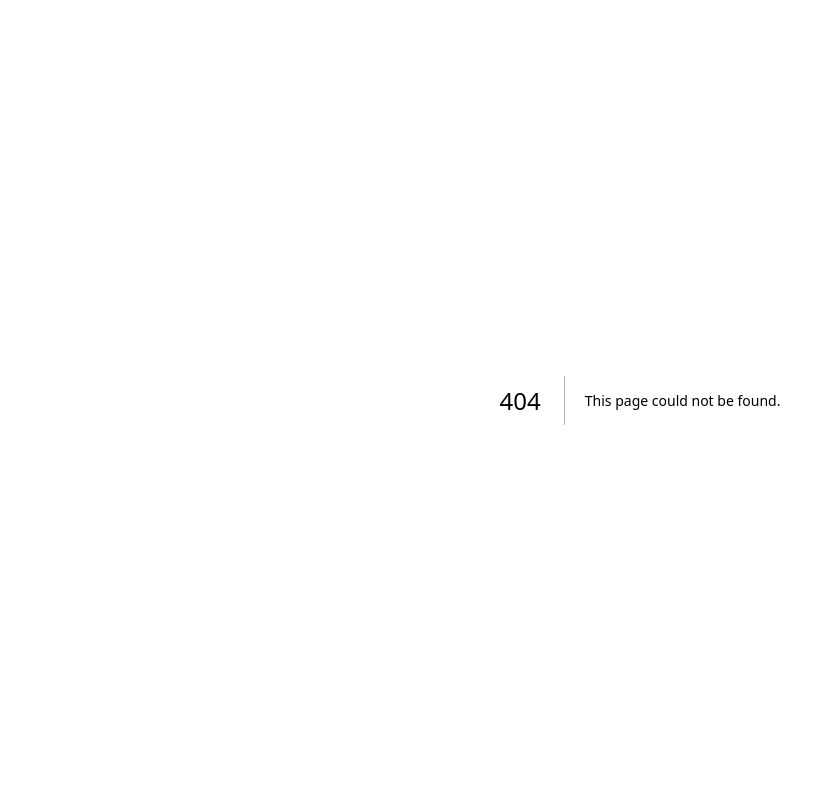
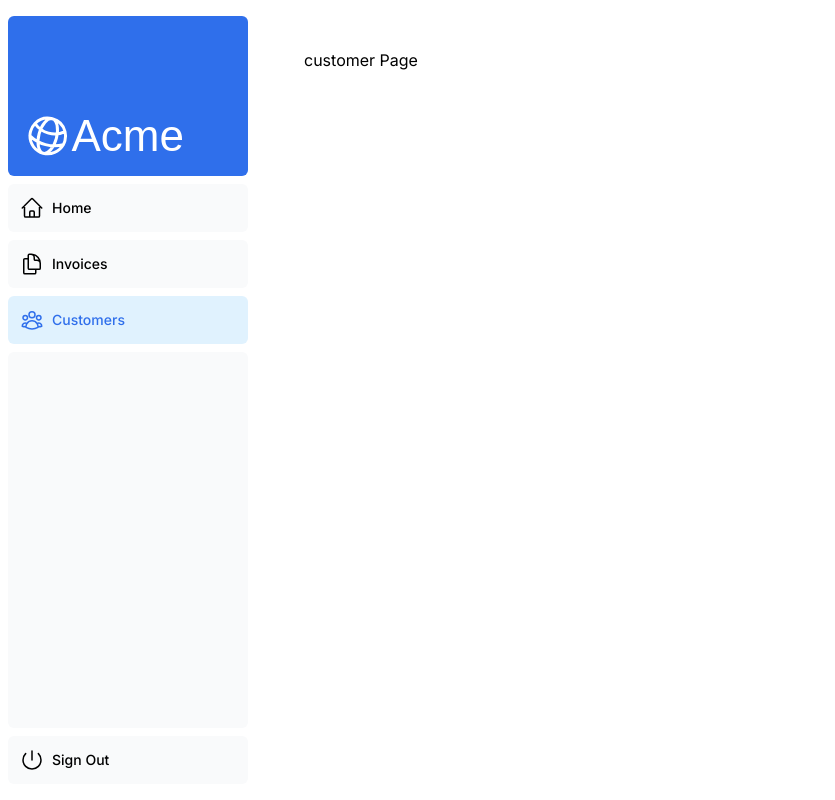
Before and after one commit to fungainyatanga/next-dashboard, a Next.js app: page /dashboard/customers in a window 1280 px wide. Before the commit this address had no page. Shown: the whole page, without its empty margins (0-835 px from the left). Built offline with nearby package versions, Linux system fonts and the light colour scheme; a web font is replaced by a local one.

Commit message:
setup dashboard

```diff
--- /dev/null
+++ b/app/dashboard/customers/page.tsx
@@ -0,0 +1,3 @@
+export default function Page(){
+    return <p>customer Page</p>
+}
--- /dev/null
+++ b/app/dashboard/invoices/page.tsx
@@ -0,0 +1,3 @@
+export default function Page(){
+    return <p>Invoices</p>
+}
--- /dev/null
+++ b/app/dashboard/layout.tsx
@@ -0,0 +1,16 @@
+import SideNav from '@/app/ui/dashboard/sidenav';
+import React from 'react';
+
+export default function Layout({children}:{children:React.ReactNode}){
+    return (
+      <div className="flex h-screen flex-col md:flex-row md:overflow-hidden">
+        <div className="w-full flex-none md:w-64">
+          <SideNav />
+        </div>
+
+        <div className="flex-grow p-6 md:overflow-y-auto md:p-12">
+          {children}
+        </div>
+      </div>
+    );
+}
--- /dev/null
+++ b/app/dashboard/page.tsx
@@ -0,0 +1,3 @@
+export default function Page(){
+    return <p>Dashboard Page</p>
+}
--- a/app/ui/dashboard/nav-links.tsx
+++ b/app/ui/dashboard/nav-links.tsx
@@ -1,9 +1,12 @@
+'use client';
 import {
   UserGroupIcon,
   HomeIcon,
   DocumentDuplicateIcon,
 } from '@heroicons/react/24/outline';
-
+import Link from 'next/link';
+import { usePathname } from 'next/navigation';
+import clsx from 'clsx';
 // Map of links to display in the side navigation.
 // Depending on the size of the application, this would be stored in a database.
 const links = [
@@ -17,19 +20,25 @@ const links = [
 ];
 
 export default function NavLinks() {
+  const pathname = usePathname();
   return (
     <>
       {links.map((link) => {
         const LinkIcon = link.icon;
         return (
-          <a
+          <Link
             key={link.name}
             href={link.href}
-            className="flex h-[48px] grow items-center justify-center gap-2 rounded-md bg-gray-50 p-3 text-sm font-medium hover:bg-sky-100 hover:text-blue-600 md:flex-none md:justify-start md:p-2 md:px-3"
+             className={clsx(
+              'flex h-[48px] grow items-center justify-center gap-2 rounded-md bg-gray-50 p-3 text-sm font-medium hover:bg-sky-100 hover:text-blue-600 md:flex-none md:justify-start md:p-2 md:px-3',
+              {
+                'bg-sky-100 text-blue-600': pathname === link.href,
+              },
+            )}
           >
             <LinkIcon className="w-6" />
             <p className="hidden md:block">{link.name}</p>
-          </a>
+          </Link>
         );
       })}
     </>
```
